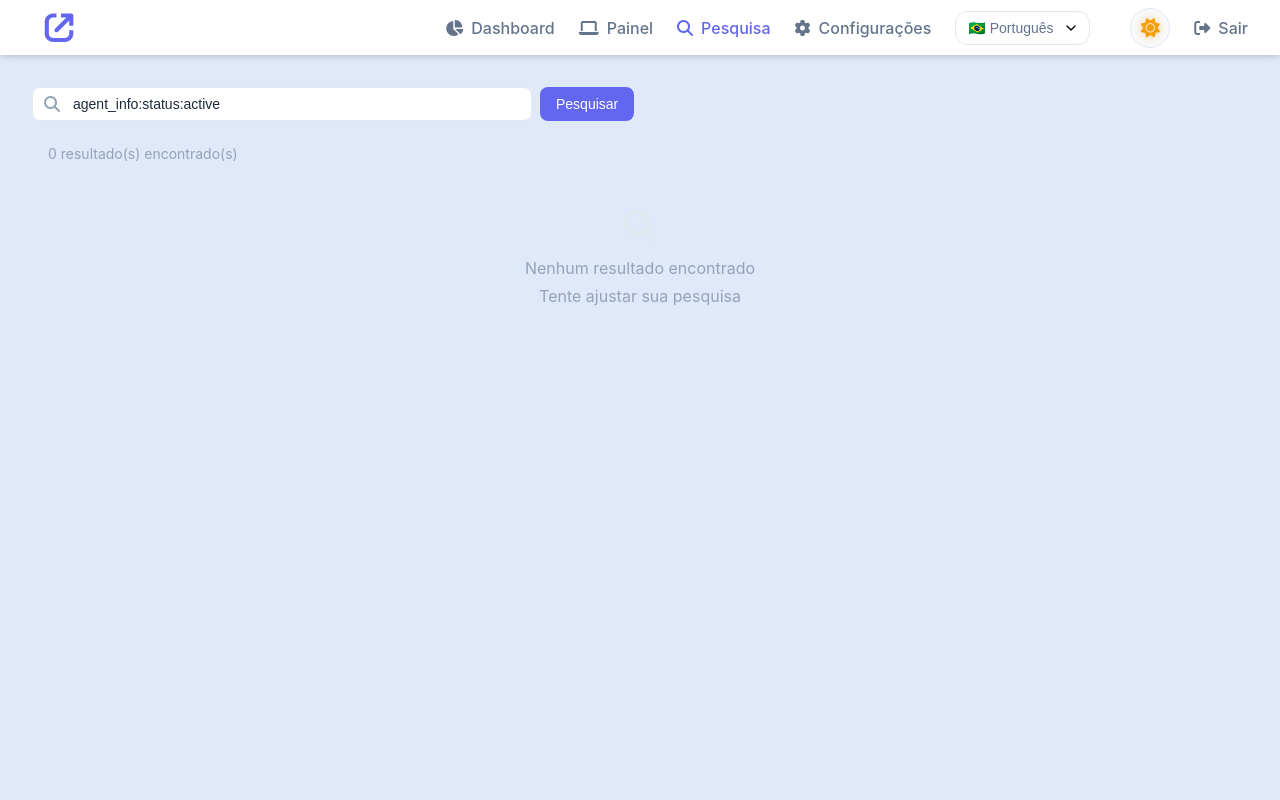
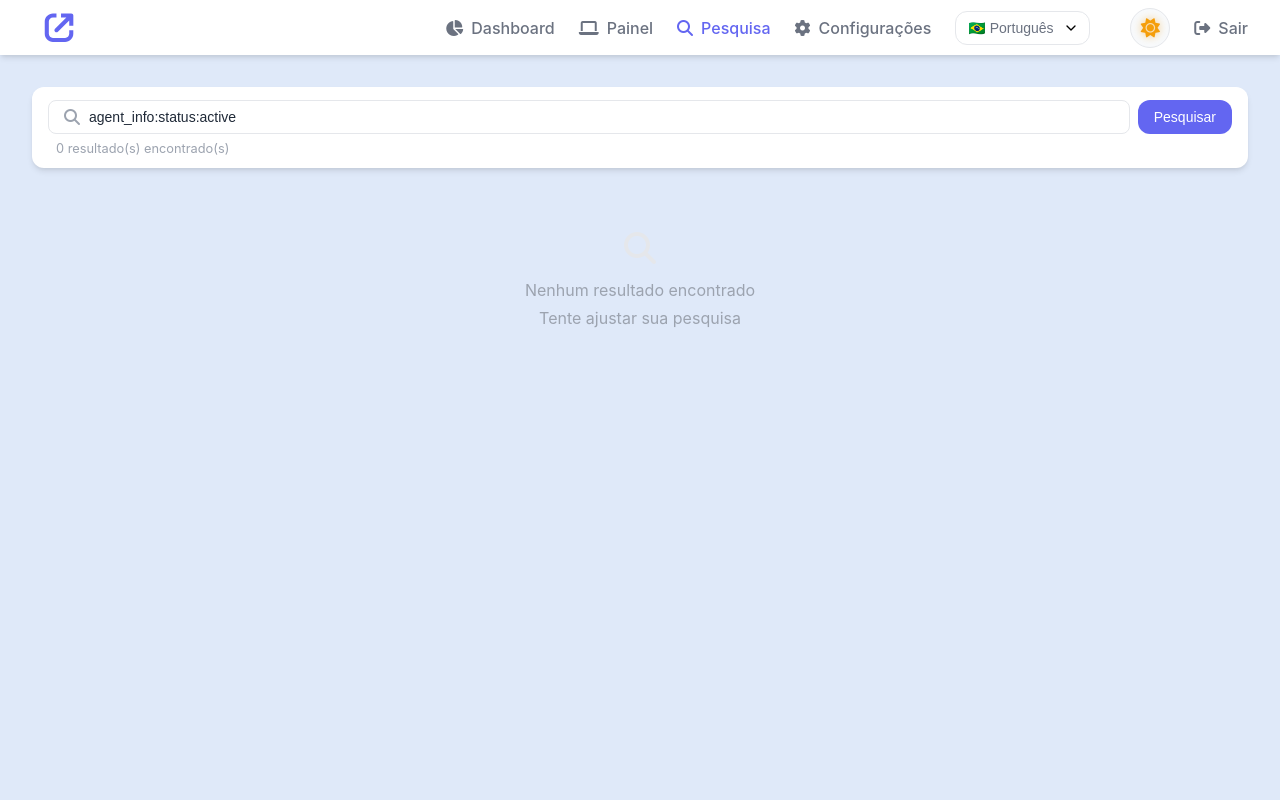
Before and after one commit to Maarckz/Inventory, a Flask app: a page that uses templates/base.html in a window 1280 px wide. Run offline with Flask 3, Linux system fonts and the light colour scheme; the visitor is signed in with stand-in values (Sample User, id 1); parts of the project's set-up code (start-up, migrations or seed data) failed here and were passed over.

Commit message:
[UPLOAD] Version 1.221v

```diff
--- a/static/css/base.css
+++ b/static/css/base.css
@@ -1,5 +1,4 @@
 :root {
-    /* Light theme variables */
     --primary: #6366F1;
     --primary-light: #8183f4;
     --primary-dark: #4f46e5;
@@ -15,14 +14,13 @@
     --dark-gray: #64748B;
     --white: #FFFFFF;
     --black: #000000;
-    --background: #dfe9f9; /* Nova variável para o background */
+    --background: #dfe9f9;
     --border-radius: 8px;
     --box-shadow: 0 4px 6px -1px rgba(0, 0, 0, 0.1), 0 2px 4px -1px rgba(0, 0, 0, 0.06);
     --transition: all 0.3s ease;
     color-scheme: light dark;
 }
 
-/* Dark theme variables */
 body.dark-mode {
     --primary: #818cf8;
     --primary-light: #a5b4fc;
@@ -39,7 +37,7 @@ body.dark-mode {
     --dark-gray: #cbd5e1;
     --white: #0f172a;
     --black: #dfe9f9;
-    --background: #0f172a; /* Background escuro */
+    --background: #0f172a;
     --box-shadow: 0 4px 6px -1px rgba(0, 0, 0, 0.3), 0 2px 4px -1px rgba(0, 0, 0, 0.2);
 }
 
@@ -52,12 +50,11 @@ body.dark-mode {
 
 body {
     font-family: 'Inter', sans-serif;
-    background-color: var(--background); /* Usando a variável de background */
+    background-color: var(--background);
     color: var(--dark);
     transition: background-color 0.3s ease, color 0.3s ease;
 }
 
-/* No transition class for preventing flash */
 .no-transition,
 .no-transition *,
 .no-transition *::before,
@@ -66,14 +63,12 @@ body {
     animation: none !important;
 }
 
-/* App Container */
 .app-container {
     display: flex;
     flex-direction: column;
     min-height: 100vh;
 }
 
-/* Header */
 .app-header {
     background-color: var(--white);
     box-shadow: var(--box-shadow);
@@ -107,7 +102,6 @@ body.dark-mode .app-header {
     transform: scale(1.1);
 }
 
-/* Navigation */
 .app-nav {
     display: flex;
     gap: 1.5rem;
@@ -133,11 +127,10 @@ body.dark-mode .app-header {
     font-size: 1rem;
 }
 
-/* Main Content */
 .app-main {
     flex: 1;
     padding: 2rem 0;
-    background-color: var(--background); /* Usando a variável de background */
+    background-color: var(--background);
     transition: background-color 0.3s ease;
 }
 
@@ -147,7 +140,6 @@ body.dark-mode .app-header {
     padding: 0 2rem;
 }
 
-/* Alerts */
 .alert {
     padding: 1rem;
     border-radius: var(--border-radius);
@@ -189,7 +181,6 @@ body.dark-mode .alert-success {
     margin-left: 1rem;
 }
 
-/* Buttons */
 .btn {
     display: inline-flex;
     align-items: center;
@@ -230,7 +221,6 @@ body.dark-mode .alert-success {
     background-color: var(--light-gray);
 }
 
-/* Status */
 .status {
     padding: 0.25rem 0.75rem;
     border-radius: 1rem;
@@ -264,7 +254,6 @@ body.dark-mode .status-down {
     color: #f87171;
 }
 
-/* Language Selector */
 .language-selector select {
     padding: 8px 35px 8px 12px;
     border-radius: 12px;
@@ -299,7 +288,6 @@ body.dark-mode .language-selector select:focus {
     box-shadow: 0 0 0 3px rgba(129, 140, 248, 0.3);
 }
 
-/* Theme Toggle */
 .theme-toggle {
     margin-left: 1rem;
     display: flex;
@@ -363,7 +351,6 @@ body.dark-mode .theme-toggle-btn .fa-moon {
     transform: rotate(0deg);
 }
 
-/* Efeito de brilho nos ícones */
 .fa-sun {
     text-shadow: 0 0 8px rgba(245, 158, 11, 0.5);
 }
@@ -372,7 +359,6 @@ body.dark-mode .fa-moon {
     text-shadow: 0 0 8px rgba(99, 102, 241, 0.5);
 }
 
-/* Efeito de pulsação */
 @keyframes pulse {
     0% {
         transform: scale(1);
@@ -389,7 +375,6 @@ body.dark-mode .fa-moon {
     animation: pulse 0.5s ease;
 }
 
-/* Search Input - ESTILO CORRETO */
 .search-input input {
     padding: 0.5rem 1rem 0.5rem 2.5rem;
     border: 1px solid var(--light-gray);
@@ -407,7 +392,6 @@ body.dark-mode .fa-moon {
     box-shadow: 0 0 0 3px rgba(99, 102, 241, 0.2);
 }
 
-/* CORREÇÃO ESPECÍFICA PARA O CAMPO DE PESQUISA */
 body .search-input input {
     background-color: var(--white) !important;
     color: var(--dark) !important;
@@ -444,7 +428,6 @@ body.dark-mode .search-input i {
     color: #94a3b8;
 }
 
-/* Form Controls */
 .form-group input,
 .form-control {
     padding: 0.75rem 1rem;
@@ -476,7 +459,6 @@ body.dark-mode .form-control:focus {
     box-shadow: 0 0 0 3px rgba(129, 140, 248, 0.3);
 }
 
-/* Cards */
 .kpi-card,
 .chart-card,
 .detailed-card,
@@ -500,7 +482,6 @@ body.dark-mode .card {
     color: var(--dark);
 }
 
-/* Tables */
 table {
     width: 100%;
     border-collapse: collapse;
@@ -599,7 +580,6 @@ body.dark-mode .badge.red {
     color: #fca5a5;
 }
 
-/* Modal */
 .modal-content {
     background-color: var(--white);
     color: var(--dark);
@@ -610,7 +590,6 @@ body.dark-mode .modal-content {
     color: var(--dark);
 }
 
-/* Login/MFA Cards */
 .login-card,
 .mfa-card {
     background-color: var(--white);
@@ -623,7 +602,6 @@ body.dark-mode .mfa-card {
     color: var(--dark);
 }
 
-/* Animations */
 @keyframes fadeInUp {
     to {
         opacity: 1;
--- a/static/css/components.css
+++ b/static/css/components.css
@@ -1,4 +1,3 @@
-/* Card Component */
 .card {
     background-color: var(--white);
     border-radius: var(--border-radius);
@@ -29,7 +28,6 @@
     padding: 1.5rem;
 }
 
-/* Stat Card */
 .stat-card {
     display: flex;
     align-items: center;
@@ -78,7 +76,6 @@
     color: var(--dark);
 }
 
-/* Grid Layout */
 .grid {
     display: grid;
     gap: 1.5rem;
@@ -100,7 +97,6 @@
     grid-template-columns: repeat(auto-fit, minmax(250px, 1fr));
 }
 
-/* Table Styles */
 .table {
     width: 100%;
     border-collapse: collapse;
@@ -134,7 +130,6 @@
     box-shadow: var(--box-shadow);
 }
 
-/* Form Elements */
 .form-group {
     margin-bottom: 1.25rem;
 }
@@ -162,7 +157,6 @@
     box-shadow: 0 0 0 3px rgba(99, 102, 241, 0.2);
 }
 
-/* Search Input */
 .search-input {
     position: relative;
     display: flex;
--- a/static/css/error.css
+++ b/static/css/error.css
@@ -1,4 +1,3 @@
-/* error.css e settings.css são basicamente iguais */
 .container {
     max-width: 800px;
     margin: 0 auto;
--- a/static/css/search.css
+++ b/static/css/search.css
@@ -1,78 +1,49 @@
-.search-container {
-    max-width: 1500px;
-    margin: 0 auto;
-    animation: fadeIn 0.4s cubic-bezier(0.23, 1, 0.32, 1);
-}
-
-.search-header {
-    display: flex;
-    justify-content: space-between;
-    align-items: center;
-    margin-bottom: 1.5rem;
-    flex-wrap: wrap;
-    gap: 1rem;
-}
-
-.search-form {
-    display: flex;
-    gap: 0.5rem;
-    flex-grow: 1;
-    max-width: 800px;
-}
-
-.search-input {
-    position: relative;
-    display: flex;
-    align-items: center;
-}
-
-.search-input i {
-    position: absolute;
-    left: 12px;
-    color: var(--gray);
-}
-
-.search-input input {
-    padding: 0.5rem 1rem 0.5rem 2.5rem;
-    border: 1px solid var(--light-gray);
-    border-radius: 8px;
-    width: 500px;
+:root {
+    --white: #ffffff;
+    --border-radius: 12px;
+    --box-shadow: 0 4px 6px -1px rgba(0, 0, 0, 0.1), 0 2px 4px -1px rgba(0, 0, 0, 0.06);
+    --transition: all 0.3s cubic-bezier(0.4, 0, 0.2, 1);
+    --smooth-slide: all 0.5s cubic-bezier(0.4, 0, 0.2, 1);
+    --light-gray: #e5e7eb;
+    --dark: #1f2937;
+    --dark-gray: #6b7280;
+    --gray: #9ca3af;
 }
 
 .results-count {
-    font-size: 0.875rem;
+    margin-left: auto;
+    padding-left: 0.5rem;
+    font-size: 0.8rem;
     color: var(--gray);
     white-space: nowrap;
-    margin-left: auto;
-    padding-left: 1rem;
 }
+
 
 .table-responsive {
     overflow-x: auto;
     margin-bottom: 1.5rem;
-    background: white;
+    background: var(--white);
     border-radius: 8px;
     box-shadow: 0 2px 4px rgba(0, 0, 0, 0.05);
-
-    /* Oculta a barra de rolagem */
-    scrollbar-width: none; /* Firefox */
+    transform: translateY(20px);
+    animation: fadeInUp 0.6s cubic-bezier(0.23, 1, 0.32, 1) forwards;
+    scrollbar-width: none;
 }
 
 .table-responsive::-webkit-scrollbar {
-    display: none; /* Chrome, Safari e Edge */
+    display: none;
 }
-
 
 .machine-table {
     width: 100%;
     border-collapse: collapse;
-}
-.machine-table tr {
-    height: 48px;
+    opacity: 0;
+    transform: translateY(20px);
+    animation: fadeInUp 0.3s cubic-bezier(0.23, 1, 0.32, 1) forwards;
 }
 
 .machine-table th {
-    background: var(--light);
+    background: var(--light-gray);
     font-weight: 600;
     color: var(--dark-gray);
     text-transform: uppercase;
@@ -81,6 +52,7 @@
     cursor: pointer;
     user-select: none;
     white-space: nowrap;
+    padding: 0.2rem;
 }
 
 .machine-table th:hover {
@@ -132,11 +104,6 @@
     color: var(--gray);
 }
 
-.search-footer {
-    display: flex;
-    justify-content: flex-end;
-}
-
 .no-results {
     text-align: center;
     padding: 3rem;
@@ -164,7 +131,6 @@
     animation: fadeIn 0.6s ease-out forwards;
 }
 
-
 @keyframes fadeInUp {
     from {
         opacity: 0;
@@ -176,9 +142,78 @@
     }
 }
 
+
 .search-container {
-    max-width: 1500px;
-    margin: 0 auto;
-    opacity: 0; /* garante estado inicial */
-    animation: fadeInUp 0.7s cubic-bezier(0.23, 1, 0.32, 1) forwards;
+    margin: 0 auto 1rem;
+    background: var(--white);
+    padding: 0.8rem 1rem;
+    border-radius: var(--border-radius);
+    box-shadow: var(--box-shadow);
+    opacity: 0;
+    animation: fadeInUp 0.5s cubic-bezier(0.23, 1, 0.32, 1) forwards;
 }
+
+.search-container.open {
+    max-height: 200px;
+    opacity: 1;
+    padding: 1.5rem;
+    margin-bottom: 2rem;
+}
+
+.search-header {
+    display: flex;
+    align-items: center;
+    justify-content: space-between;
+    gap: 0.4rem;
+    margin-bottom: 0.4rem;
+}
+
+.search-form {
+    display: flex;
+    gap: 0.5rem;
+    flex-grow: 1;
+    width: 100%;
+}
+
+.search-input {
+    position: relative;
+    display: flex;
+    align-items: center;
+    flex-grow: 1;
+}
+
+.search-input i {
+    position: absolute;
+    left: 1rem;
+    top: 50%;
+    transform: translateY(-50%);
+    color: var(--gray);
+    transition: color 0.2s ease;
+}
+
+.search-input input {
+    width: 100%;
+    border: 1px solid var(--light-gray);
+    border-radius: 8px;
+    transition: border-color 0.2s ease, box-shadow 0.2s ease;
+}
+
+.search-input input:hover {
+    border-color: #6366F1;
+    box-shadow: 0 0 0 3px rgba(99, 102, 241, 0.15);
+}
+
+.search-input:hover i {
+    color: #6366F1;
+}
+
+.search-input input:focus {
+    outline: none;
+    border-color: #6366F1;
+    box-shadow: 0 0 0 3px rgba(99, 102, 241, 0.1);
+}
+
+.search-footer {
+    display: flex;
+    justify-content: flex-end;
+}
--- a/static/css/settings.css
+++ b/static/css/settings.css
@@ -1,4 +1,3 @@
-/* error.css e settings.css são basicamente iguais */
 .container {
     max-width: 1400px;
     margin: 0 auto;
@@ -9,7 +8,7 @@
 }
 
 .container > * {
-    flex: 1 0 380px; /* Define a fixed size for each card */
+    flex: 1 0 380px;
     max-width: 1400px;
 }
 
```
Also changed, not shown: static/css/painel.css (+125 -67 lines), static/css/styles.css (+0 -31 lines).
